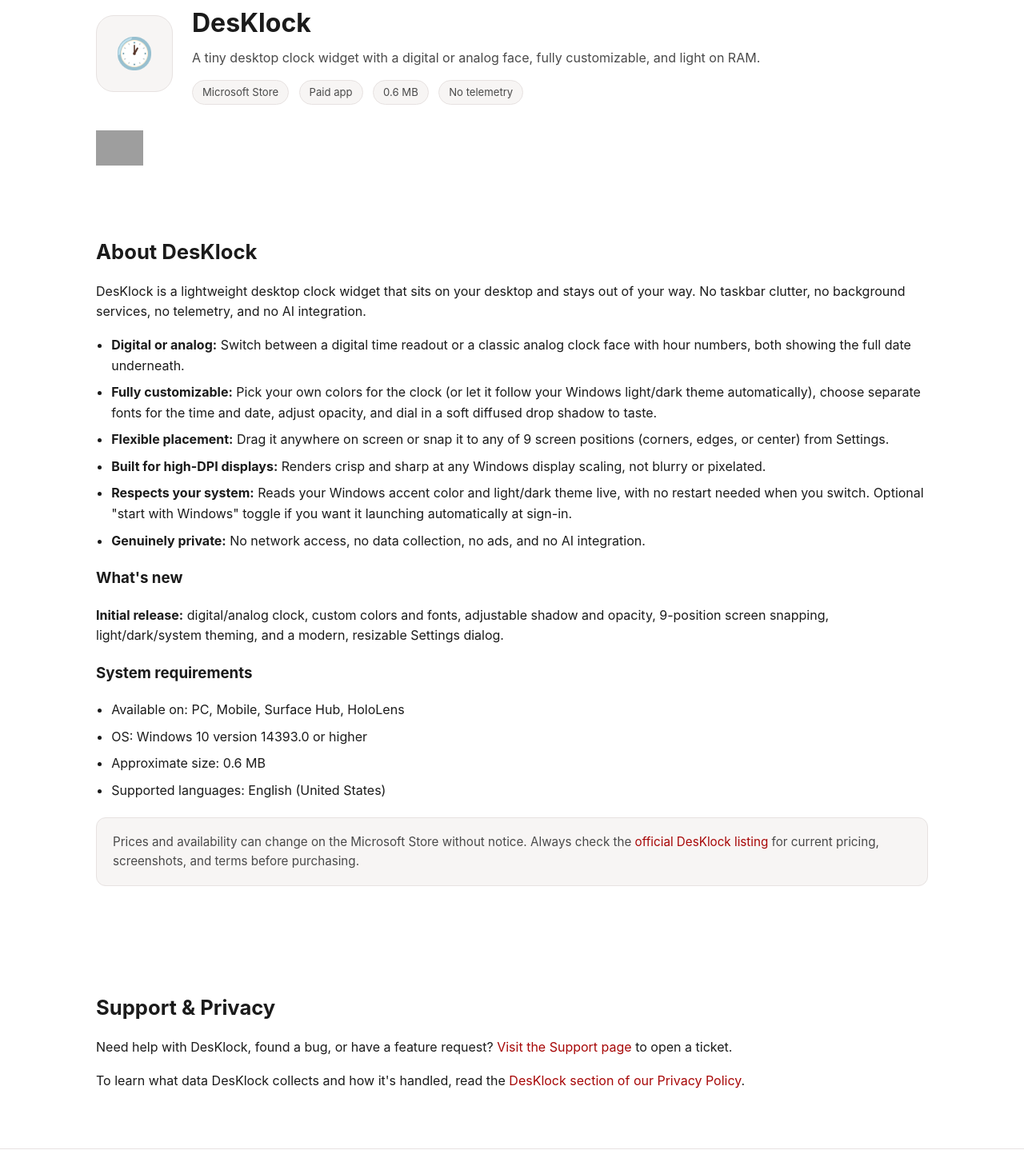
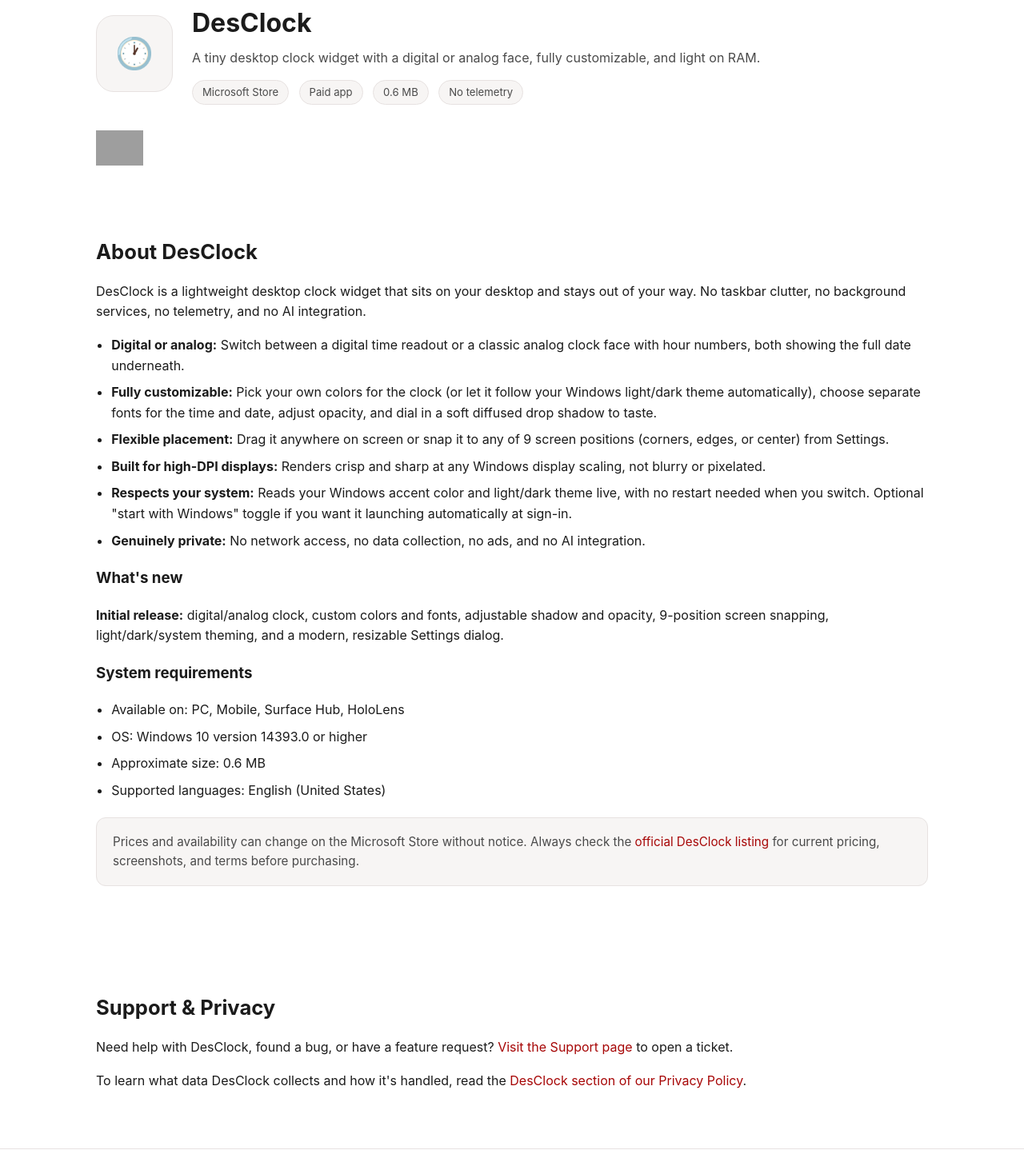
Before and after one commit to EmeraldWall/VISHVPlus, a plain HTML site: page apps/desklock.html in a window 1280 px wide. Shown: the part 102-1560 px from the top of the page at 80% size. Drawn offline with Linux system fonts and the light colour scheme; grey boxes are pictures that could not be loaded.

Commit message:
Rename DesKlock to DesClock in HTML file

```diff
--- a/apps/desklock.html
+++ b/apps/desklock.html
@@ -3,8 +3,8 @@
 <head>
 <meta charset="UTF-8">
 <meta name="viewport" content="width=device-width, initial-scale=1.0">
-<title>DesKlock — VISHVPlus</title>
-<meta name="description" content="DesKlock is a lightweight, customizable digital or analog desktop clock widget for Windows, with no telemetry and no ads. Available on the Microsoft Store.">
+<title>DesClock — VISHVPlus</title>
+<meta name="description" content="DesClock is a lightweight, customizable digital or analog desktop clock widget for Windows, with no telemetry and no ads. Available on the Microsoft Store.">
 <link rel="icon" href="../assets/favicon.svg" type="image/svg+xml">
 <link rel="stylesheet" href="../assets/style.css">
 </head>
@@ -27,7 +27,7 @@
   <div class="app-hero">
     <div class="app-icon-lg">🕐</div>
     <div class="app-meta">
-      <h1>DesKlock</h1>
+      <h1>DesClock</h1>
       <p class="tagline">A tiny desktop clock widget with a digital or analog face, fully customizable, and light on RAM.</p>
       <span class="pill">Microsoft Store</span>
       <span class="pill">Paid app</span>
@@ -43,9 +43,9 @@
   </div>
 
   <section>
-    <h2 class="section-title" style="text-align:left;">About DesKlock</h2>
+    <h2 class="section-title" style="text-align:left;">About DesClock</h2>
     <p>
-      DesKlock is a lightweight desktop clock widget that sits on your desktop and stays out of your way.
+      DesClock is a lightweight desktop clock widget that sits on your desktop and stays out of your way.
       No taskbar clutter, no background services, no telemetry, and no AI integration.
     </p>
 
@@ -71,7 +71,7 @@
 
     <div class="callout">
       Prices and availability can change on the Microsoft Store without notice. Always check the
-      <a href="https://apps.microsoft.com/detail/9N9BN0W920H2?hl=en-us&gl=IN&ocid=pdpshare" target="_blank" rel="noopener">official DesKlock listing</a>
+      <a href="https://apps.microsoft.com/detail/9N9BN0W920H2?hl=en-us&gl=IN&ocid=pdpshare" target="_blank" rel="noopener">official DesClock listing</a>
       for current pricing, screenshots, and terms before purchasing.
     </div>
   </section>
@@ -79,12 +79,12 @@
   <section>
     <h2 class="section-title" style="text-align:left;">Support &amp; Privacy</h2>
     <p>
-      Need help with DesKlock, found a bug, or have a feature request?
+      Need help with DesClock, found a bug, or have a feature request?
       <a href="../support.html">Visit the Support page</a> to open a ticket.
     </p>
     <p>
-      To learn what data DesKlock collects and how it's handled, read the
-      <a href="../privacy-policy.html#desklock">DesKlock section of our Privacy Policy</a>.
+      To learn what data DesClock collects and how it's handled, read the
+      <a href="../privacy-policy.html#DesClock">DesClock section of our Privacy Policy</a>.
     </p>
   </section>
 </div>
```
